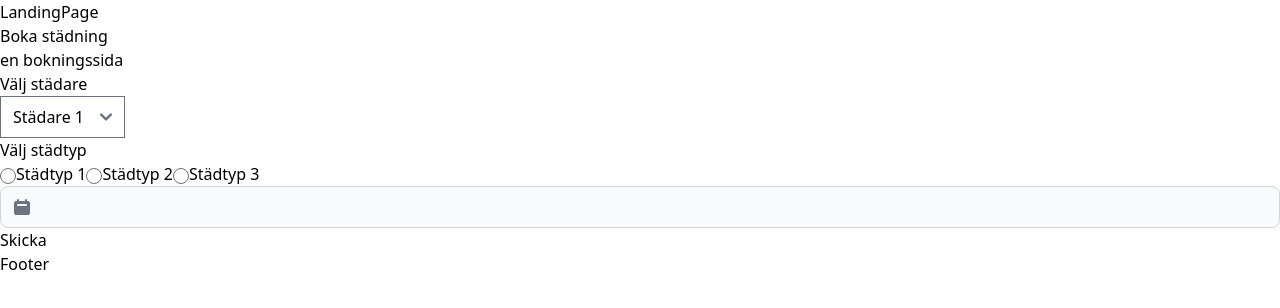
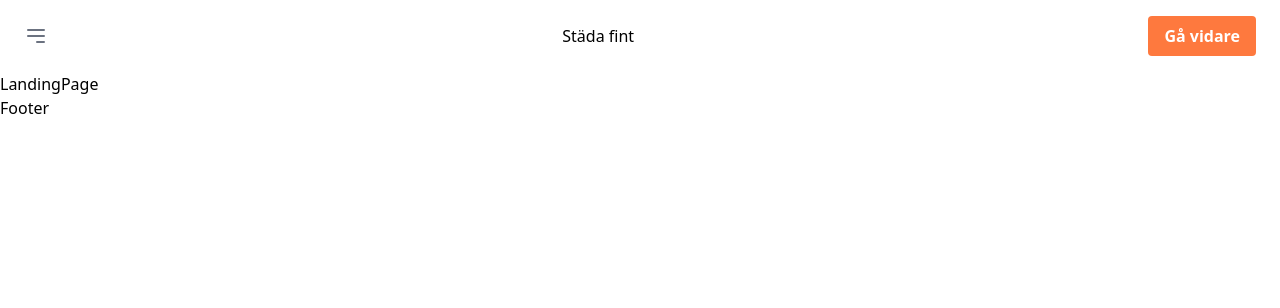
Before and after one commit to varamara/cleaning-service, a React (Vite) app in the folder cleaning-service-js-2/: page / in a window 1280 px wide. Shown: the top 308 px of the page. Built offline with nearby package versions, Linux system fonts and the light colour scheme.

Commit message:
Add react-router-dom package and implement routing in App component

```diff
--- a/cleaning-service-js-2/package.json
+++ b/cleaning-service-js-2/package.json
@@ -13,7 +13,8 @@
     "flowbite": "^2.3.0",
     "flowbite-react": "^0.7.2",
     "react": "^18.2.0",
-    "react-dom": "^18.2.0"
+    "react-dom": "^18.2.0",
+    "react-router-dom": "^6.22.2"
   },
   "devDependencies": {
     "@types/react": "^18.2.56",
--- a/cleaning-service-js-2/src/App.tsx
+++ b/cleaning-service-js-2/src/App.tsx
@@ -1,17 +1,21 @@
-
+import { BrowserRouter, Routes, Route } from "react-router-dom";
 import "./App.css";
-
 import BookingPage from "./pages/BookingPage";
 import LandingPage from "./pages/LandingPage";
 import Navbar from "./components/sharedcomponents/Navbar";
 import Footer from "./components/sharedcomponents/Footer";
+
 function App() {
   return (
     <>
-      <Navbar />
-      <LandingPage />
-      <BookingPage />
-      <Footer />
+      <BrowserRouter>
+          <Navbar />
+          <Routes>
+            <Route path="/" element={<LandingPage />} />
+            <Route path="/BookingPage" element={<BookingPage />} />
+          </Routes>
+          <Footer />
+      </BrowserRouter>
     </>
   );
 }
--- a/cleaning-service-js-2/src/components/sharedcomponents/Navbar.tsx
+++ b/cleaning-service-js-2/src/components/sharedcomponents/Navbar.tsx
@@ -1,11 +1,42 @@
+import { Link } from "react-router-dom";
 
 const Navbar = () => {
   return (
     <>
-    <nav>
-    </nav>
+      <nav className="flex items-center justify-between bg-transparent py-4 px-6">
+        <div className="flex items-center">
+          <button className="text-gray-500 focus:outline-none focus:text-gray-700">
+            <svg
+              className="h-6 w-6"
+              fill="none"
+              stroke="currentColor"
+              viewBox="0 0 24 24"
+              xmlns="http://www.w3.org/2000/svg"
+            >
+              <path
+                stroke-linecap="round"
+                stroke-linejoin="round"
+                stroke-width="2"
+                d="M4 6h16M4 12h16m-7 6h7"
+              ></path>
+            </svg>
+          </button>
+        </div>
+
+        <div className="secondaryOrange flex justify-center flex-1">
+          Städa fint
+        </div>
+
+        <div>
+          <Link to="/BookingPage">
+            <button className="bg-primaryOrange text-white font-bold py-2 px-4 rounded focus:outline-none focus:shadow-outline">
+              Gå vidare
+            </button>
+          </Link>
+        </div>
+      </nav>
     </>
-  )
-}
+  );
+};
 
-export default Navbar
+export default Navbar;
--- a/cleaning-service-js-2/src/pages/LandingPage.tsx
+++ b/cleaning-service-js-2/src/pages/LandingPage.tsx
@@ -1,6 +1,8 @@
 
 
 const LandingPage = () => {
+
+
   return (
     <div>LandingPage</div>
   )
--- a/cleaning-service-js-2/tailwind.config.js
+++ b/cleaning-service-js-2/tailwind.config.js
@@ -6,7 +6,16 @@ module.exports = {
     'node_modules/flowbite-react/**/*.{js,jsx,ts,tsx}'
   ],
   theme: {
-    extend: {},
+    extend: {
+      colors: {
+
+        primaryBlue: '#112e59',
+        secondaryBlue: '#d0e3ff',
+        primaryOrange: '#fe793e',
+        secondaryOrange: 'fb4c1f',
+        pink: 'fbc6d0'
+      },
+    },
   },
   plugins: [
     require('flowbite/plugin')
```
Also changed, not shown: 1 other file (tests, documents, lock files or other folders).
